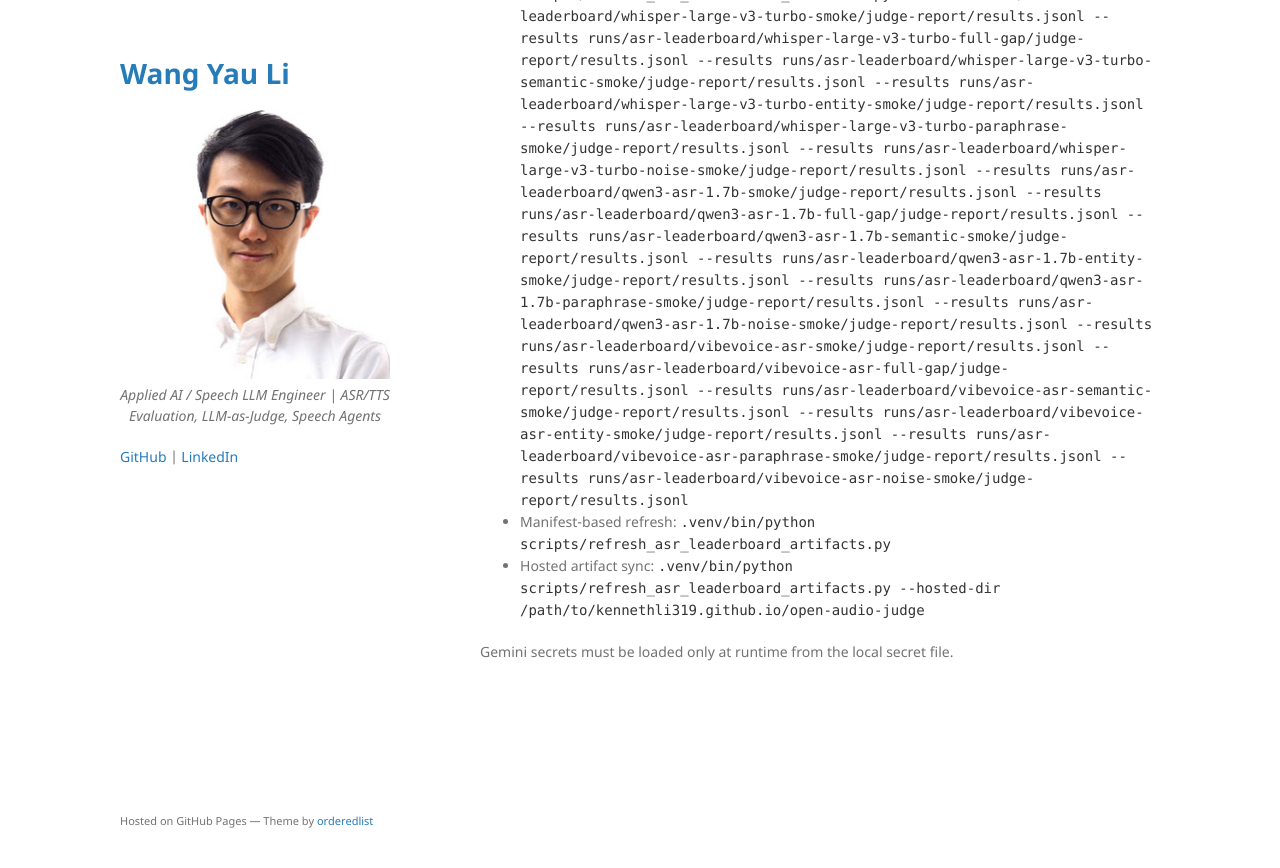
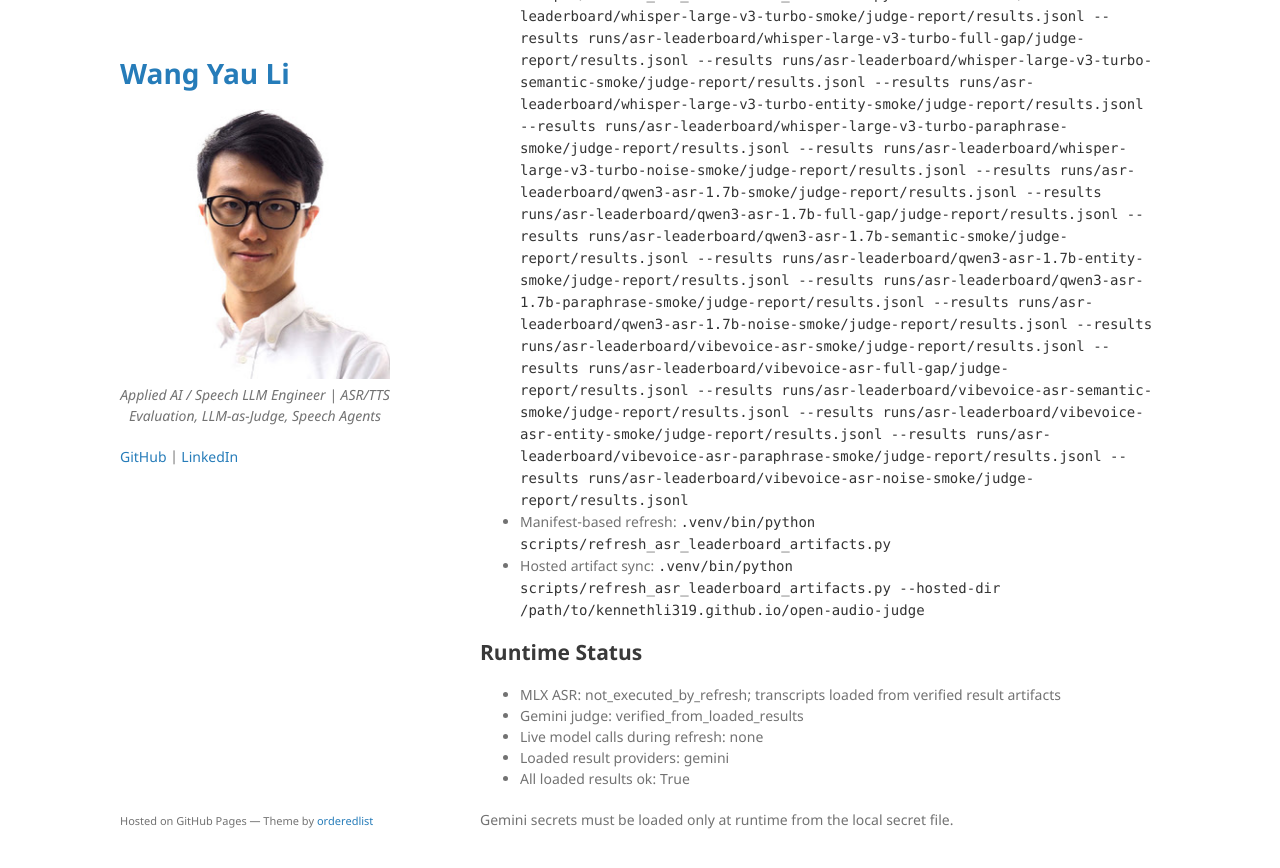
Before and after one commit to kennethli319/kennethli319.github.io, a Jekyll site: the page built from open-audio-judge/asr-leaderboard-refresh-report.md, in a window 1280 px wide and 900 px high, scrolled down 1999 px. Shown: the top 868 px of the window. Built offline with Jekyll 4.4.1, drawn with Linux system fonts in a browser that asks for light colours; our own code applies the rules of GitHub Pages for plain Markdown files.

Commit message:
Update hosted ASR refresh status artifacts

```diff
--- a/open-audio-judge/asr-leaderboard-refresh-report.md
+++ b/open-audio-judge/asr-leaderboard-refresh-report.md
@@ -62,4 +62,12 @@ This generated report summarizes the verified ASR leaderboard artifact set.
 - Manifest-based refresh: `.venv/bin/python scripts/refresh_asr_leaderboard_artifacts.py`
 - Hosted artifact sync: `.venv/bin/python scripts/refresh_asr_leaderboard_artifacts.py --hosted-dir /path/to/kennethli319.github.io/open-audio-judge`
 
+## Runtime Status
+
+- MLX ASR: not_executed_by_refresh; transcripts loaded from verified result artifacts
+- Gemini judge: verified_from_loaded_results
+- Live model calls during refresh: none
+- Loaded result providers: gemini
+- All loaded results ok: True
+
 Gemini secrets must be loaded only at runtime from the local secret file.
```
Also changed, not shown: open-audio-judge/asr-leaderboard-summary.json (+9 -0 lines).
